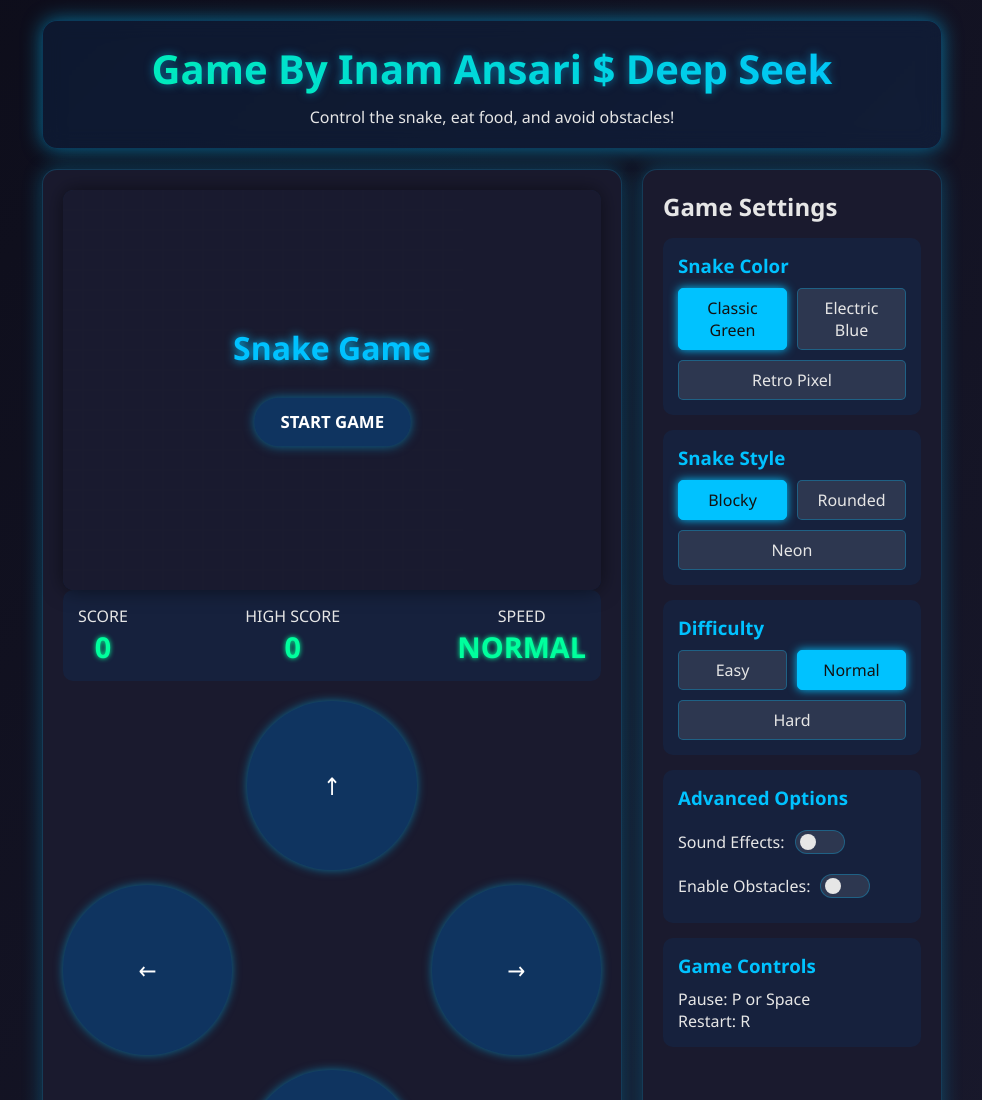
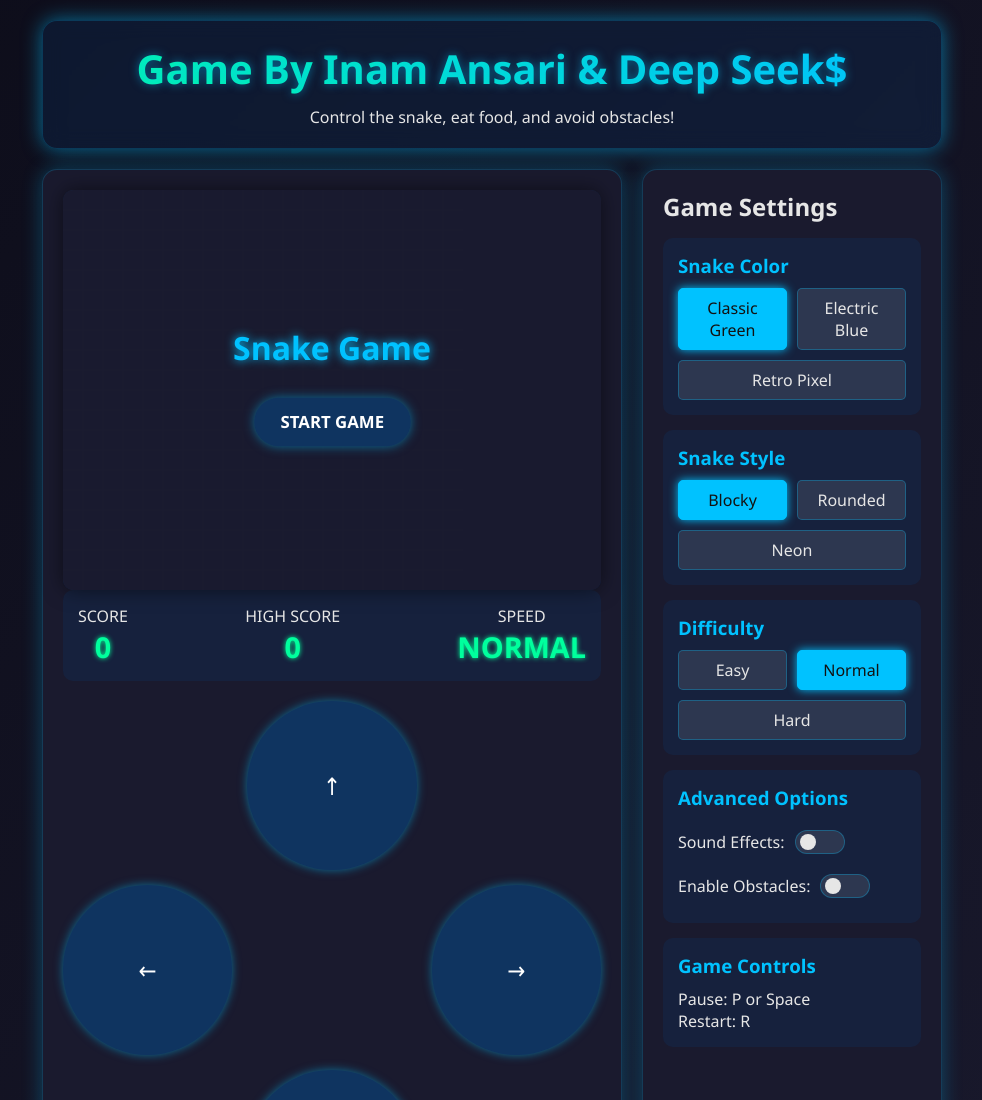
Before and after one commit to inamansari-92/SnakeGame, a plain HTML site: page index.html in a window 1280 px wide. Shown: the top 1100 px of the page, without its empty margins (148-1130 px from the left). Drawn offline with Linux system fonts and the light colour scheme.

Commit message:
Update index.html

```diff
--- a/index.html
+++ b/index.html
@@ -378,7 +378,7 @@
 <body>
     <div class="container">
         <header>
-            <h1>Game By Inam Ansari $ Deep Seek</h1>
+            <h1>Game By Inam Ansari & Deep Seek$ </h1>
             <p>Control the snake, eat food, and avoid obstacles!</p>
         </header>
 
```
